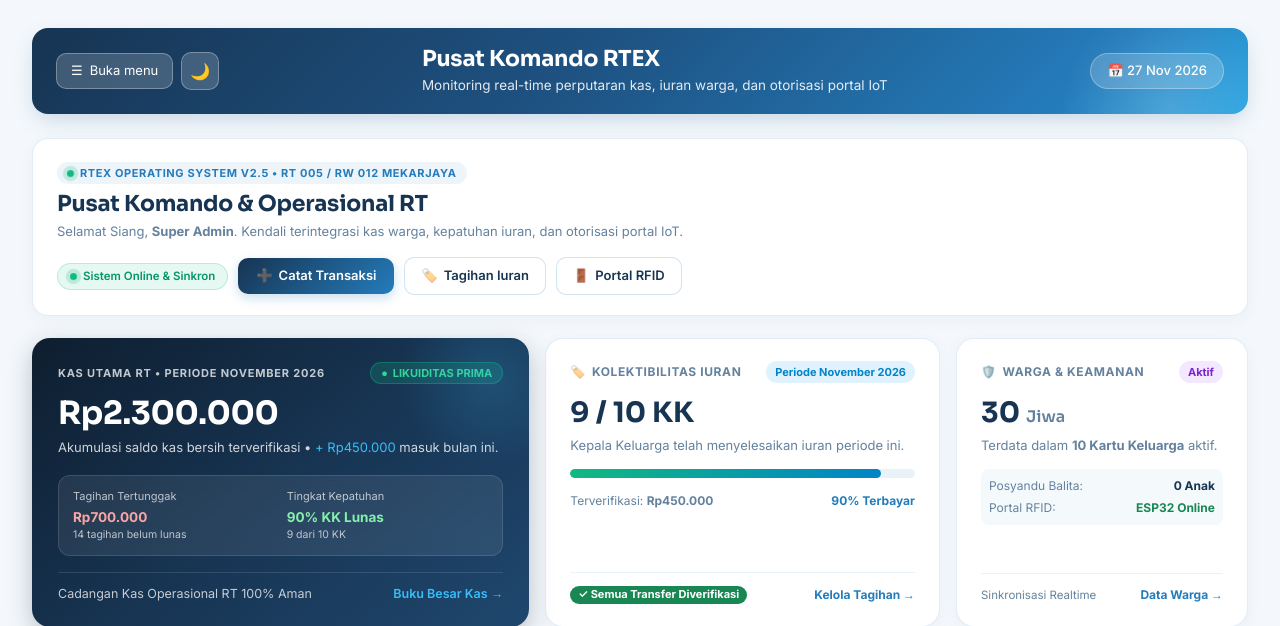
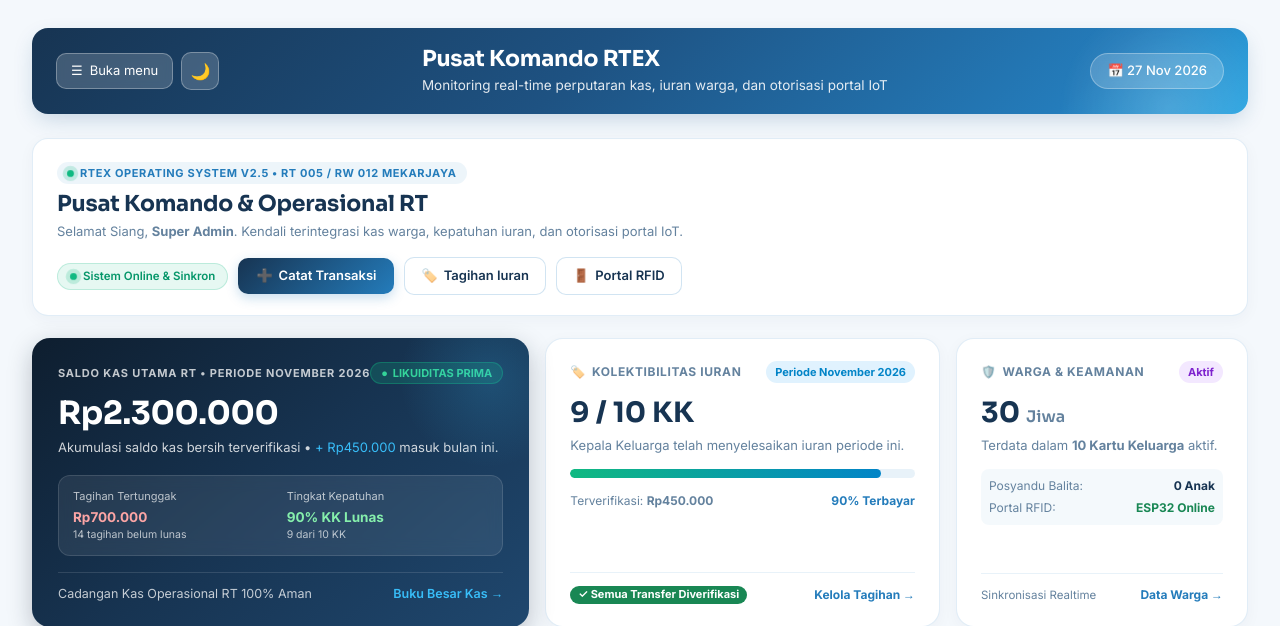
Before and after one commit to xvkazukivx-pixel/RTEX, a Laravel app: page /admin/dashboard in a window 1280 px wide. Shown: the top 626 px of the page. Run offline with Laravel 12, Linux system fonts and the light colour scheme; a user stored in the database is signed in; data comes from the database, SQL or seed files in the repository; data that the repository does not hold is empty.

Commit message:
Include Saldo Kas indicator in treasury header for audit test

```diff
--- a/backend/resources/views/admin/dashboard.blade.php
+++ b/backend/resources/views/admin/dashboard.blade.php
@@ -611,7 +611,7 @@
         <div class="treasury-card">
             <div>
                 <div class="treasury-header">
-                    <span class="treasury-tag">KAS UTAMA RT • PERIODE {{ strtoupper(periode_label($periode)) }}</span>
+                    <span class="treasury-tag">Saldo Kas Utama RT • Periode {{ strtoupper(periode_label($periode)) }}</span>
                     <span class="treasury-badge">
                         <span>●</span> LIKUIDITAS PRIMA
                     </span>
```
